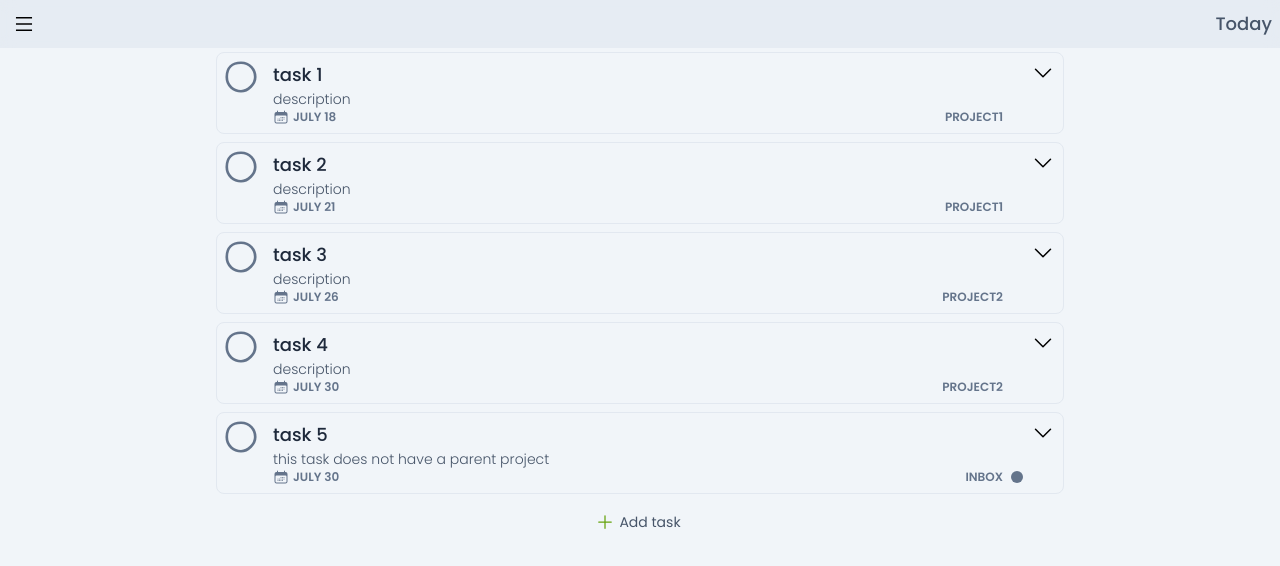
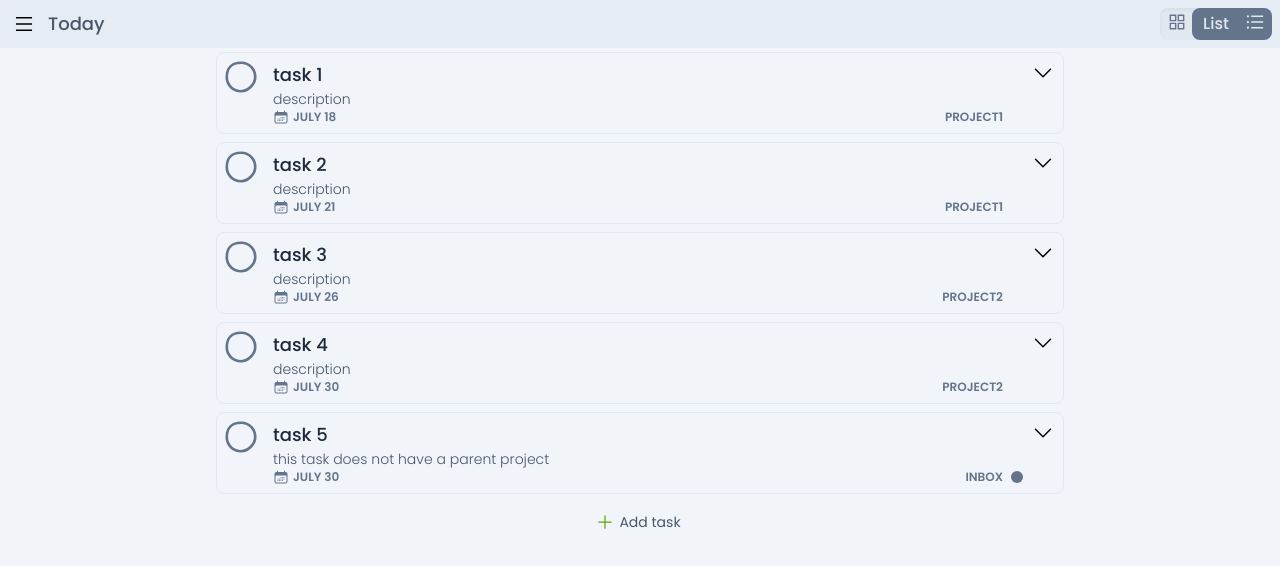
Before and after one commit to Mhirii/task-manager, a React (Vite) app in the folder frontend/: page / in a window 1280 px wide. Shown: the top 566 px of the page. Built offline with nearby package versions, Linux system fonts and the light colour scheme.

Commit message:
added toggling list and grid view

```diff
--- a/frontend/src/App.tsx
+++ b/frontend/src/App.tsx
@@ -6,15 +6,29 @@ import Navbar from "./components/Navbar";
 import Sidebar from "./components/Sidebar";
 import "./styles/sidebar.css";
 
+interface userPreferences{
+ theme : string
+ view : string;
+ layout: string;
+}
+
 function App() {
-  const [isSidebarOn, setSidebar] = useState(false);
+
+ const [isSidebarOn, setSidebar] = useState(false);
   const toggleSidebar = () => {
     setSidebar((previssidebaron) => !previssidebaron);
   };
+
+ const userPref : userPreferences = {theme: "Light", view : "List", layout : "Default"}
+ const [view, setView] = useState(userPref.view);
+  const toggleView = () => {
+    (view === "List") ? setView("Grid") :setView("List")
+  };
+
   return (
     <>
       <div className="fixed top-0 left-0 right-0 ">
-        <Navbar currentPage="Today" onToggleSidebar={toggleSidebar} />
+        <Navbar currentPage="Today" onToggleSidebar={toggleSidebar} view={view} toggleView={toggleView}/>
       </div>
       <div className="mb-12"></div>
       <div
@@ -55,7 +69,7 @@ function App() {
         `}
           ></div>
         </div>
-        <Today />
+        <Today view={view}/>
       </div>
     </>
   );
--- a/frontend/src/components/Navbar.tsx
+++ b/frontend/src/components/Navbar.tsx
@@ -1,24 +1,35 @@
-import { MenuOutlined } from "@ant-design/icons";
+import {MenuOutlined, MoreOutlined} from "@ant-design/icons";
+import ToggleView from "./common/ToggleView.tsx";
+
 interface NavbarProps {
 		currentPage: string;
 		onToggleSidebar: () => void;
+		view: string;
+		toggleView: () => void;
 }
 
-export default function Navbar({ currentPage, onToggleSidebar }: NavbarProps) {
+
+export default function Navbar({currentPage, onToggleSidebar, view, toggleView}: NavbarProps) {
 		return (
-    <header className="fixed top-0 left-0 w-full h-12 backdrop-blur bg-slate-200 bg-opacity-75 z-50 flex flex-row justify-between items-center p-2">
-      {/* <Bars3Icon
-        className="h-8 w-8 text-slate-600 cursor-pointer"
-        onClick={onToggleSidebar}
-      /> */}
+				<header
+						className="fixed top-0 left-0 w-full h-12 backdrop-blur bg-slate-200 bg-opacity-75
+						z-50 flex flex-row justify-between items-center p-2">
+
+						<div className={`flex items-center gap-2`}>
 								<button className={"w-8 h-8 flex items-center justify-center"} onClick={onToggleSidebar}>
-        <MenuOutlined
-          rev={undefined}
-          className="text-lg"
-        />
+										<MenuOutlined rev={undefined} className="text-lg"/>
 								</button>
+								<p className="text-lg font-medium text-slate-600">{currentPage}</p>
+						</div>
 
-      <p className="text-lg font-medium text-slate-600">{currentPage}</p>
+						<div className={`flex flex-row-reverse items-center relative right-4`}>
+
+								<div className={`flex flex-row`}>
+										<button className={"w-8 h-8 flex items-center justify-center "} onClick={toggleView}>
+												<ToggleView view={view}/>
+										</button>
+								</div>
+						</div>
 				</header>
 		);
 }
--- a/frontend/src/components/TaskBoard.tsx
+++ b/frontend/src/components/TaskBoard.tsx
@@ -4,11 +4,13 @@ interface props {
 		data: Task[];
 		view: string;
 }
+
 interface Project {
 		id: string;
 		title: string;
 		color: string;
 }
+
 interface Task {
 		_id: {
 				$oid: string;
@@ -25,7 +27,9 @@ interface Task {
 		isDone: boolean;
 }
 
-export default function TaskBoard({ data, view }: props) {
+export default function TaskBoard({data, view}: props) {
+		let board: any;
+		if (view === "List") {
 				const renderedTasks = data.map((task: Task) => (
 						<TaskCard
 								key={task._id.$oid}
@@ -37,5 +41,32 @@ export default function TaskBoard({ data, view }: props) {
 								view={view}
 						/>
 				));
-  return <div className="flex flex-col gap-2">{renderedTasks}</div>;
+				board = (<div className="flex flex-col gap-2">{renderedTasks}</div>);
+		} else {
+				const renderedTasks = data.map((task: Task) => (
+						<TaskCard
+								key={task._id.$oid}
+								id={task._id.$oid}
+								title={task.title}
+								desc={task.desc}
+								dueDate={task.due.$date}
+								project={task.project}
+								view={view}
+						/>
+				));
+				board = (
+						<div className={`flex flex-row gap-2`}>
+								<div className={``}>
+										<h6 className={`text-slate-500 font-medium py-2 my-2`}>In Progress</h6>
+										<div className="flex flex-col gap-2">{renderedTasks}</div>
+								</div>
+								<div className={``}>
+										<h6 className={`text-emerald-500 font-medium py-2 my-2`}>Done</h6>
+								<div className="flex flex-col gap-2">{renderedTasks}</div>
+								</div>
+						</div>
+				);
 		}
+
+		return board
+}
--- /dev/null
+++ b/frontend/src/components/common/ToggleView.tsx
@@ -0,0 +1,35 @@
+import {AppstoreOutlined, UnorderedListOutlined} from "@ant-design/icons";
+
+
+interface props {
+		view: string;
+}
+
+export default function ToggleView({view}: props) {
+		return (
+				<button className={`relative rounded-lg bg-slate-200 shadow-inner h-8 flex flex-row gap-2
+				items-center justify-center self-end right-6`}>
+
+						<div className={`
+						absolute right-0 left-8 h-8 bg-slate-500 rounded-lg  z-0
+						${(view === "Grid") ? "-translate-x-8" : "translate-x-0"}
+						transition-transform duration-300 ease-in-out
+						`}>
+						</div>
+						<div className={`pl-2 pr-1 z-10 `}>
+								<AppstoreOutlined className={`text-lg pb-1
+								${(view === "Grid") ? "text-slate-200 " : "text-slate-500 "} transition-colors duration-300 ease-in-out
+								`}/>
+						</div>
+						<div className={`z-10 w-9`}>
+								<h6 className={`text-slate-200 font-medium text-center`}>{view}</h6>
+						</div>
+						<div className={`pr-2 pl-1 flex items-center z-10`}>
+								<UnorderedListOutlined className={`text-lg pb-1
+									${(view === "Grid") ? "text-slate-500" : "text-slate-200 "} transition-colors duration-300 ease-in-out
+								`}/>
+						</div>
+
+				</button>
+		)
+}
--- a/frontend/src/pages/Today.tsx
+++ b/frontend/src/pages/Today.tsx
@@ -24,14 +24,18 @@ interface Task {
   isDone: boolean;
 }
 
-export default function Today() {
+interface props {
+  view:string;
+}
+
+export default function Today({view}:props) {
   const taskData: Task[] = tasks as Task[];
 
   return (
     <div className=" p-1 w-full flex  justify-center">
 
       <div className="grid grid-cols-1 gap-1 sm:w-4/5 lg:w-2/3 w-full">
-        <TaskBoard data={taskData} view="list" />
+        <TaskBoard data={taskData} view={view} />
         <button className="h-12 w-full hidden sm:flex flex-row justify-center items-center ">
           <PlusIcon className="h-5 w-5 text-lime-600" />
           <p className="text-sm font-regular mx-1 text-slate-600">Add task</p>
```
Lines whose indentation alone changed are shown as unchanged.
